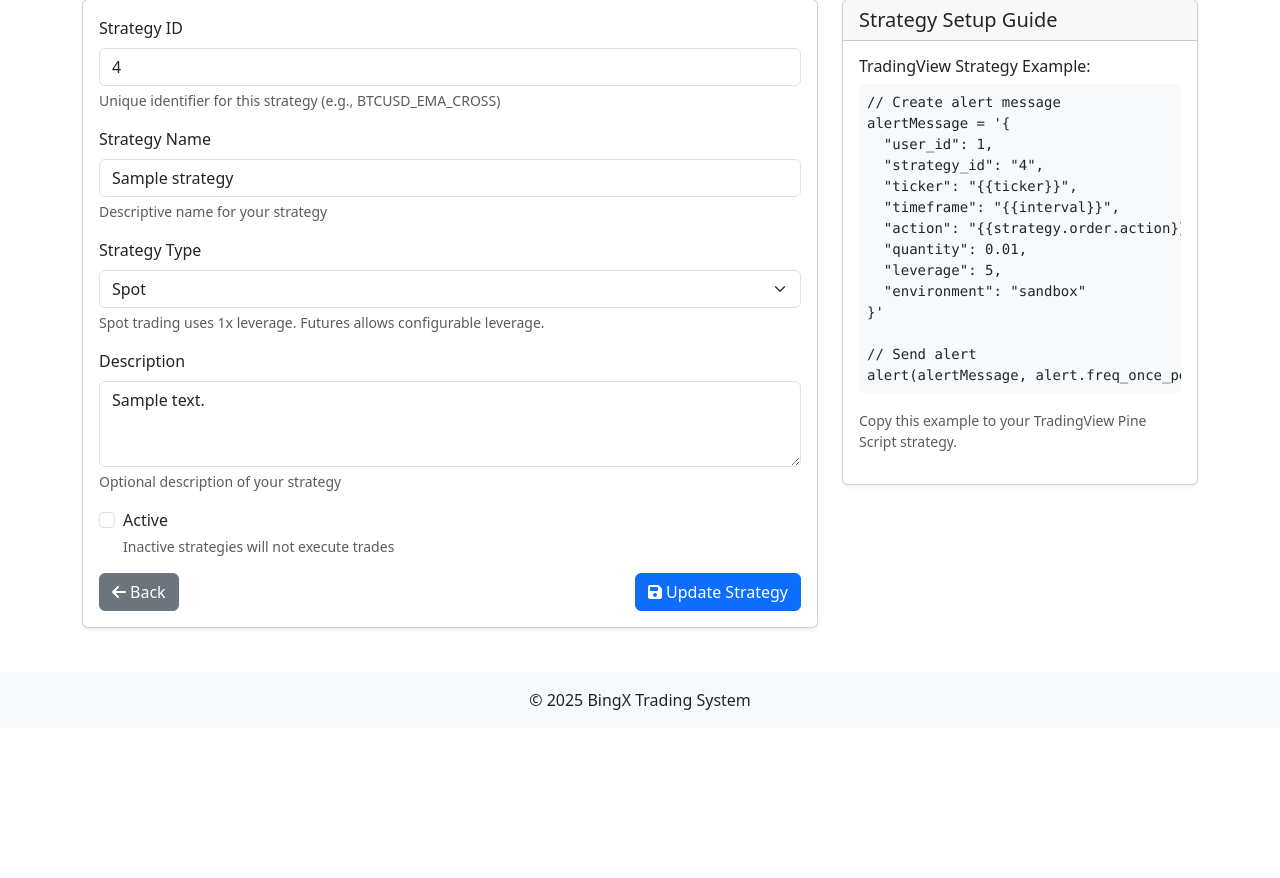
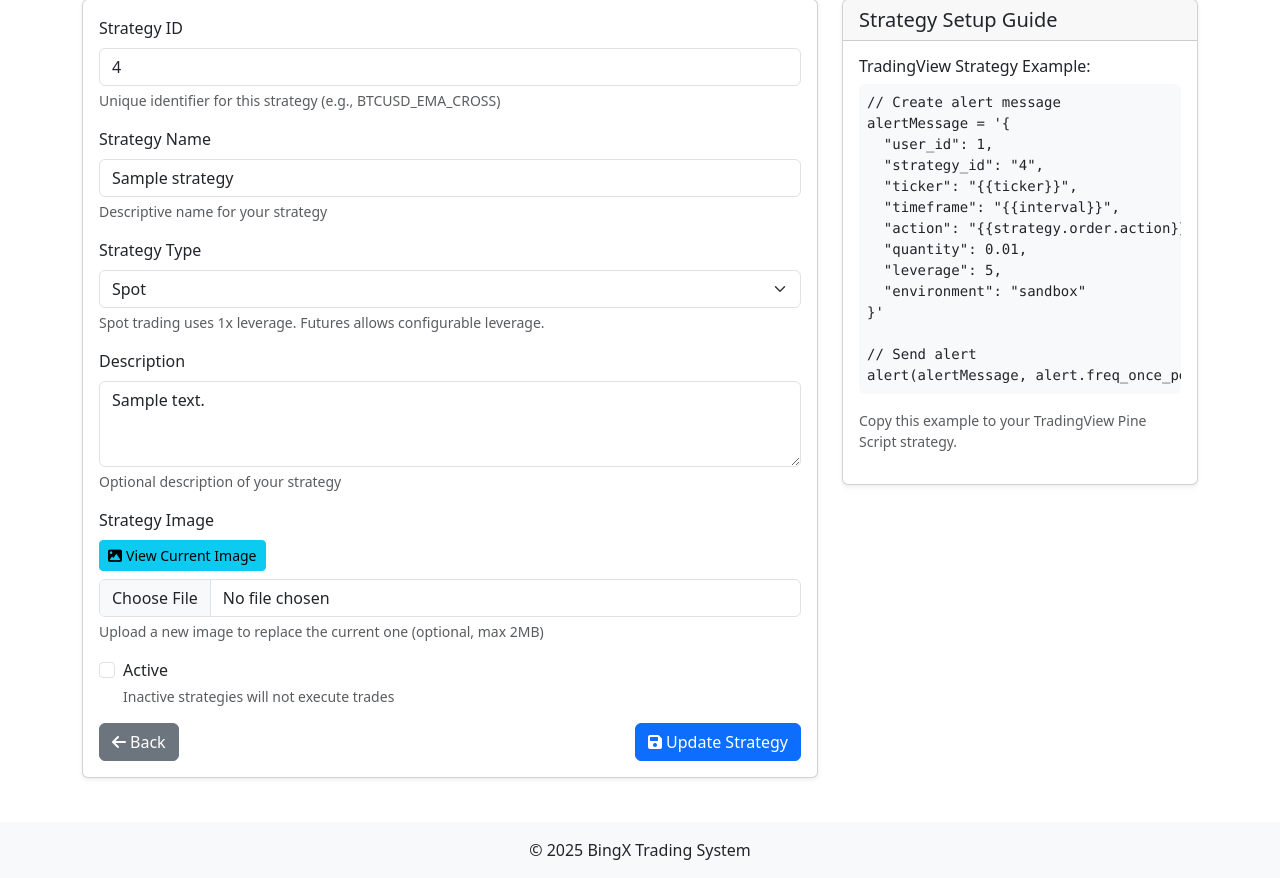
Before and after one commit to javierp04/bingx_lite, a CodeIgniter app: page /database/strategies/edit/1 in a window 1280 px wide. Shown: the part 139-1017 px from the top of the page. Before the commit the page ends 849 px from the top, so only its background shows below. Run offline with CodeIgniter, Linux system fonts and the light colour scheme; the visitor is signed in with stand-in values (Sample User, id 1); tables that the repository leaves empty or names only in its code hold one stand-in row (values such as "Sample post").

Commit message:
added image for strategy

```diff
--- a/application/controllers/Strategies.php
+++ b/application/controllers/Strategies.php
@@ -9,6 +9,11 @@ class Strategies extends CI_Controller {
         // Check if user is logged in
         if (!$this->session->userdata('logged_in')) {
             redirect('auth');
+        }
+
+        // Create upload directory if it doesn't exist
+        if (!is_dir(UPLOAD_PATH . 'strategies/')) {
+            mkdir(UPLOAD_PATH . 'strategies/', 0777, TRUE);
         }
     }
 
@@ -39,6 +44,25 @@ class Strategies extends CI_Controller {
         } else {
             $user_id = $this->session->userdata('user_id');
 
+            // Handle image upload
+            $image_filename = null;
+            if (!empty($_FILES['strategy_image']['name'])) {
+                $config['upload_path'] = UPLOAD_PATH . 'strategies/';
+                $config['allowed_types'] = 'gif|jpg|jpeg|png';
+                $config['max_size'] = 2048; // 2MB
+                $config['encrypt_name'] = TRUE;
+
+                $this->load->library('upload', $config);
+
+                if (!$this->upload->do_upload('strategy_image')) {
+                    $this->session->set_flashdata('error', $this->upload->display_errors());
+                    redirect('strategies/add');
+                } else {
+                    $upload_data = $this->upload->data();
+                    $image_filename = $upload_data['file_name'];
+                }
+            }
+
             // Add strategy
             $strategy_data = array(
                 'user_id' => $user_id,
@@ -46,6 +70,7 @@ class Strategies extends CI_Controller {
                 'name' => $this->input->post('name'),
                 'type' => $this->input->post('type'),
                 'description' => $this->input->post('description'),
+                'image' => $image_filename,
                 'active' => $this->input->post('active') ? 1 : 0
             );
 
@@ -84,12 +109,38 @@ class Strategies extends CI_Controller {
             $this->load->view('strategies/edit', $data);
             $this->load->view('templates/footer');
         } else {
+            // Handle image upload
+            $image_filename = $data['strategy']->image; // Keep existing image by default
+
+            if (!empty($_FILES['strategy_image']['name'])) {
+                $config['upload_path'] = UPLOAD_PATH . 'strategies/';
+                $config['allowed_types'] = 'gif|jpg|jpeg|png';
+                $config['max_size'] = 2048; // 2MB
+                $config['encrypt_name'] = TRUE;
+
+                $this->load->library('upload', $config);
+
+                if (!$this->upload->do_upload('strategy_image')) {
+                    $this->session->set_flashdata('error', $this->upload->display_errors());
+                    redirect('strategies/edit/' . $id);
+                } else {
+                    // Delete old image if it exists
+                    if ($image_filename && file_exists(UPLOAD_PATH . 'strategies/' . $image_filename)) {
+                        unlink(UPLOAD_PATH . 'strategies/' . $image_filename);
+                    }
+
+                    $upload_data = $this->upload->data();
+                    $image_filename = $upload_data['file_name'];
+                }
+            }
+
             // Update strategy
             $strategy_data = array(
                 'strategy_id' => $this->input->post('strategy_id'),
                 'name' => $this->input->post('name'),
                 'type' => $this->input->post('type'),
                 'description' => $this->input->post('description'),
+                'image' => $image_filename,
                 'active' => $this->input->post('active') ? 1 : 0
             );
 
@@ -126,6 +177,11 @@ class Strategies extends CI_Controller {
             }
         }
 
+        // Delete image if it exists
+        if ($strategy->image && file_exists(UPLOAD_PATH . 'strategies/' . $strategy->image)) {
+            unlink(UPLOAD_PATH . 'strategies/' . $strategy->image);
+        }
+
         // Delete strategy
         $this->Strategy_model->delete_strategy($id);
 
@@ -140,4 +196,27 @@ class Strategies extends CI_Controller {
         $this->session->set_flashdata('success', 'Strategy deleted successfully');
         redirect('strategies');
     }
+
+    public function view_image($id) {
+        $strategy = $this->Strategy_model->get_strategy_by_id($id);
+
+        // Check if strategy exists and belongs to user
+        if (empty($strategy) || $strategy->user_id != $this->session->userdata('user_id')) {
+            $this->session->set_flashdata('error', 'Strategy not found or access denied');
+            redirect('strategies');
+        }
+
+        // Check if strategy has an image
+        if (!$strategy->image || !file_exists(UPLOAD_PATH . 'strategies/' . $strategy->image)) {
+            $this->session->set_flashdata('error', 'Strategy image not found');
+            redirect('strategies');
+        }
+
+        $data['title'] = 'View Strategy Image';
+        $data['strategy'] = $strategy;
+
+        $this->load->view('templates/header', $data);
+        $this->load->view('strategies/view_image', $data);
+        $this->load->view('templates/footer');
+    }
 }
--- a/application/views/strategies/edit.php
+++ b/application/views/strategies/edit.php
@@ -9,7 +9,7 @@
     <div class="col-md-8">
         <div class="card">
             <div class="card-body">
-                <?= form_open('strategies/edit/' . $strategy->id) ?>
+                <?= form_open_multipart('strategies/edit/' . $strategy->id) ?>
                     <div class="mb-3">
                         <label for="strategy_id" class="form-label">Strategy ID</label>
                         <input type="text" class="form-control" id="strategy_id" name="strategy_id" value="<?= set_value('strategy_id', $strategy->strategy_id) ?>" required>
@@ -35,6 +35,25 @@
                         <label for="description" class="form-label">Description</label>
                         <textarea class="form-control" id="description" name="description" rows="3"><?= set_value('description', $strategy->description) ?></textarea>
                         <div class="form-text">Optional description of your strategy</div>
+                    </div>
+
+                    <div class="mb-3">
+                        <label for="strategy_image" class="form-label">Strategy Image</label>
+                        <?php if ($strategy->image): ?>
+                            <div class="mb-2">
+                                <a href="<?= base_url('strategies/view_image/' . $strategy->id) ?>" class="btn btn-sm btn-info">
+                                    <i class="fas fa-image me-1"></i>View Current Image
+                                </a>
+                            </div>
+                        <?php endif; ?>
+                        <input type="file" class="form-control" id="strategy_image" name="strategy_image">
+                        <div class="form-text">
+                            <?php if ($strategy->image): ?>
+                                Upload a new image to replace the current one (optional, max 2MB)
+                            <?php else: ?>
+                                Upload an image of the TradingView strategy or indicator parameters (optional, max 2MB)
+                            <?php endif; ?>
+                        </div>
                     </div>
 
                     <div class="mb-3 form-check">
```
Also changed, not shown: application/views/dashboard/index.php (+20 -3 lines), application/views/strategies/add.php (+8 -1 lines), application/views/strategies/index.php (+12 -1 lines), application/views/strategies/view_image.php (added, +44 -0 lines), uploads/strategies/f6f06595be174ca88fc3b46ad9e9cf45.jpg (added).
